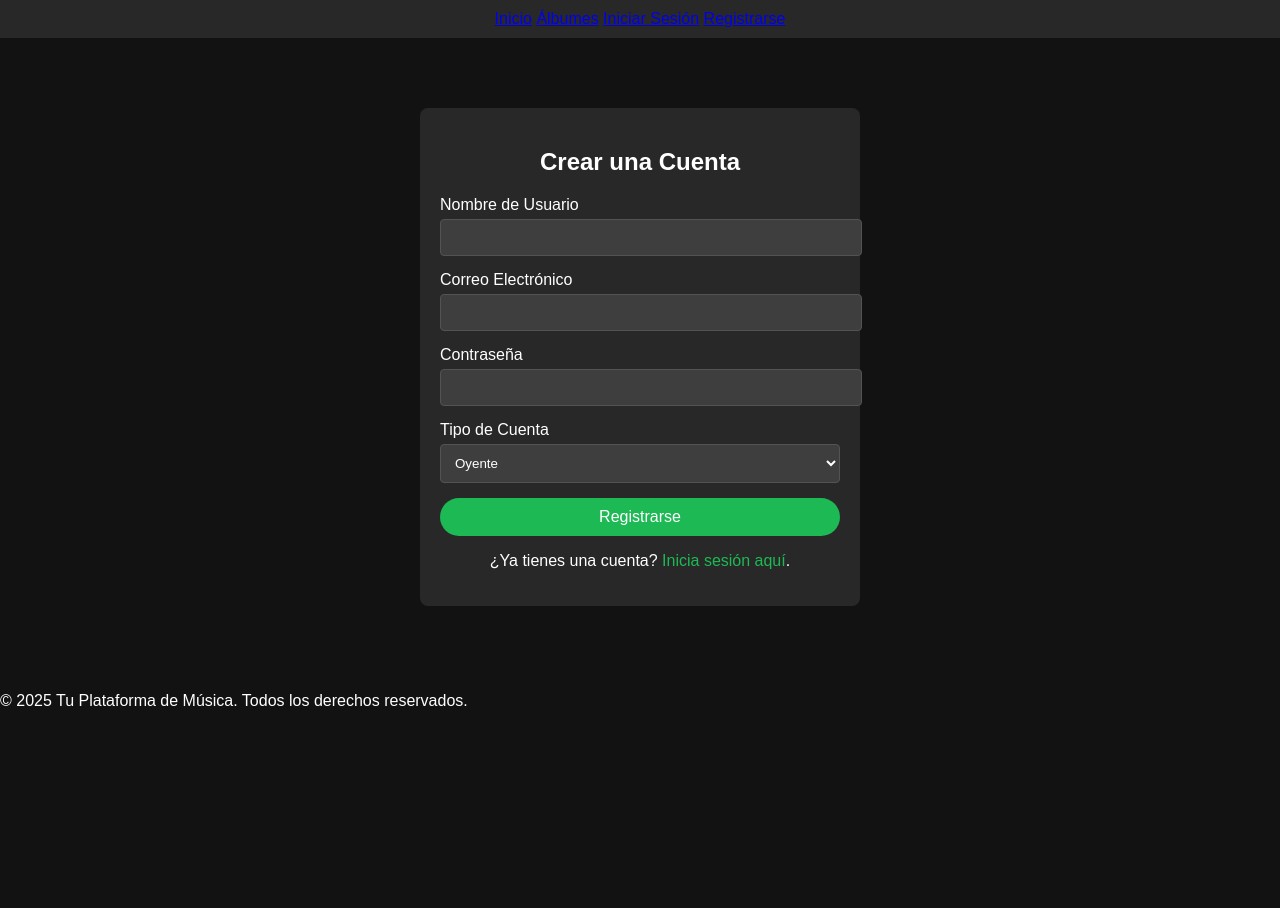
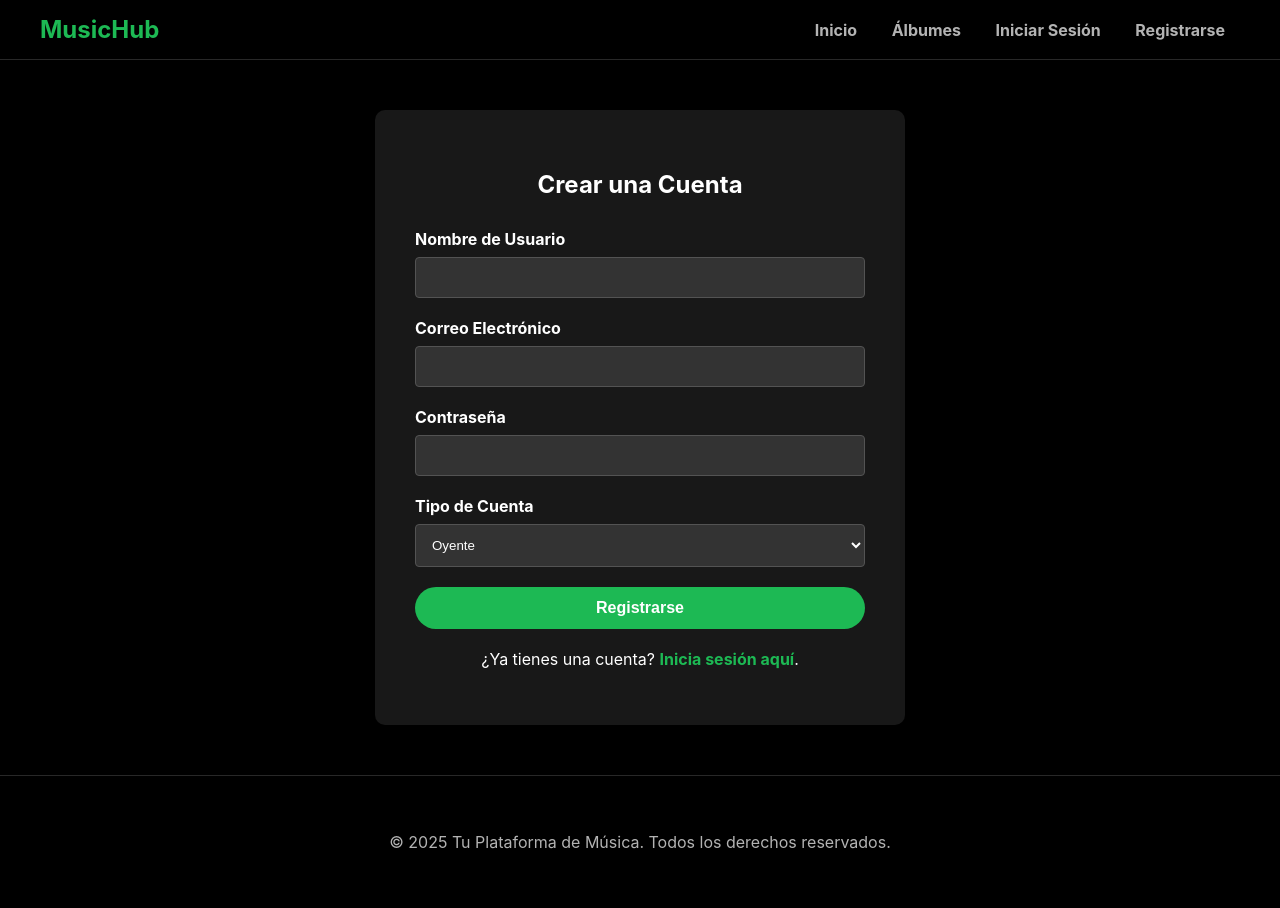
Before and after one commit to JuanManz21/MUSICA, a PHP site: page /register.php in a window 1280 px wide. Before the commit the page ends 706 px from the top, so only its background shows below. Run offline with PHP 8.4, Linux system fonts and the light colour scheme.

Commit message:
refactor: Redesign application with a modern, Spotify-like UI
Based on user feedback, this commit completely redesigns the visual appearance of the music streaming application.

Key changes include:
- A complete rewrite of `css/style.css` to introduce a modern, dark-themed aesthetic with a consistent design language across all pages.
- A redesigned, sticky navigation bar with a logo for better user experience.
- Improved styling for the homepage song carousels, album grids, forms, and the music player.
- Use of CSS variables for a maintainable color scheme.
- Added a `BASE_URL` constant in `header.php` to make asset and navigation links more robust.

```diff
--- a/css/style.css
+++ b/css/style.css
@@ -1,42 +1,89 @@
-/* Estilos Generales */
+/* --- Reset Básico y Variables de Color --- */
+:root {
+    --color-background: #000000;
+    --color-surface: #121212;
+    --color-primary: #1DB954;
+    --color-primary-hover: #1ED760;
+    --color-text-primary: #FFFFFF;
+    --color-text-secondary: #B3B3B3;
+    --color-card: #181818;
+    --color-card-hover: #282828;
+}
+
 body {
-    font-family: 'Arial', sans-serif;
-    background-color: #121212;
-    color: #ffffff;
+    font-family: -apple-system, BlinkMacSystemFont, "Segoe UI", Roboto, Helvetica, Arial, sans-serif;
+    background-color: var(--color-background);
+    color: var(--color-text-primary);
     margin: 0;
     padding: 0;
 }
 
-/* Contenedor principal para centrar contenido */
-.container {
-    max-width: 1200px;
-    margin: 0 auto;
-    padding: 20px;
+a {
+    color: var(--color-text-secondary);
+    text-decoration: none;
+    transition: color 0.2s;
 }
 
-/* Estilos del Header (si tienes uno) */
-header {
-    background-color: #282828;
-    padding: 10px 20px;
-    text-align: center;
+a:hover {
+    color: var(--color-text-primary);
 }
 
-/* Estilos de la Animación de Portadas en el Inicio */
+h1, h2, h3 {
+    color: var(--color-text-primary);
+}
+
+/* --- Barra de Navegación --- */
+header {
+    background-color: rgba(0, 0, 0, 0.85);
+    backdrop-filter: blur(10px);
+    padding: 15px 40px;
+    position: sticky;
+    top: 0;
+    z-index: 100;
+    display: flex;
+    justify-content: space-between;
+    align-items: center;
+    border-bottom: 1px solid #282828;
+}
+
+header .logo {
+    font-size: 1.5em;
+    font-weight: bold;
+    color: var(--color-primary);
+}
+
+header nav a {
+    margin: 0 15px;
+    font-weight: bold;
+    font-size: 1em;
+}
+
+/* --- Contenedor Principal --- */
+.container {
+    max-width: 1400px;
+    margin: 30px auto;
+    padding: 0 40px;
+}
+
+/* --- Página de Inicio: Carruseles --- */
+.home-container h2 {
+    font-size: 2em;
+    border-bottom: 2px solid var(--color-primary);
+    padding-bottom: 10px;
+    margin-bottom: 30px;
+}
+
 .scrolling-wrapper-container {
     overflow: hidden;
-    width: 100%;
     padding: 20px 0;
+    -webkit-mask-image: linear-gradient(to right, transparent, black 10%, black 90%, transparent);
+    mask-image: linear-gradient(to right, transparent, black 10%, black 90%, transparent);
 }
 
 .scrolling-wrapper {
     display: flex;
-    animation-duration: 40s;
-    animation-timing-function: linear;
-    animation-iteration-count: infinite;
-}
-
-.scrolling-wrapper.right-to-left {
-    animation-name: scroll-rtl;
+    width: max-content;
+    animation: scroll-rtl 40s linear infinite;
 }
 
 .scrolling-wrapper.left-to-right {
@@ -109,87 +158,89 @@ header {
 }
 
 .album-card:hover {
-    background-color: #282828;
+    background-color: var(--color-card-hover);
 }
 
 .album-card img {
     width: 100%;
     border-radius: 4px;
+    margin-bottom: 10px;
+}
+.album-card h3 {
+    margin: 5px 0;
+    font-size: 1em;
+}
+.album-card p {
+    margin: 0;
+    font-size: 0.9em;
+    color: var(--color-text-secondary);
 }
 
-/* Página de Reproducción */
+
+/* --- Formularios --- */
+.form-container {
+    max-width: 450px;
+    margin: 50px auto;
+    padding: 40px;
+    background-color: var(--color-card);
+    border-radius: 10px;
+}
+.form-container h2 { text-align: center; margin-bottom: 30px; }
+.form-group { margin-bottom: 20px; }
+.form-group label { display: block; margin-bottom: 8px; font-weight: bold; }
+.form-group input, .form-group select {
+    width: 100%;
+    padding: 12px;
+    border-radius: 4px;
+    border: 1px solid #535353;
+    background-color: #333;
+    color: var(--color-text-primary);
+    box-sizing: border-box; /* Importante para el padding */
+}
+.form-group button {
+    width: 100%;
+    padding: 12px;
+    border: none;
+    border-radius: 25px;
+    background-color: var(--color-primary);
+    color: #fff;
+    font-size: 16px;
+    font-weight: bold;
+    cursor: pointer;
+    transition: background-color 0.3s;
+}
+.form-group button:hover { background-color: var(--color-primary-hover); }
+.form-container p { text-align: center; }
+.form-container p a { color: var(--color-primary); font-weight: bold; }
+
+/* --- Página de Reproducción --- */
 .player-container {
     display: flex;
     flex-direction: column;
     align-items: center;
+    text-align: center;
     padding: 40px;
+    background-color: var(--color-surface);
+    border-radius: 12px;
 }
-
 .player-container img {
     width: 300px;
     height: 300px;
     border-radius: 12px;
     margin-bottom: 20px;
+    box-shadow: 0 10px 30px rgba(0,0,0,0.5);
 }
-
 .player-container audio {
     width: 100%;
     max-width: 500px;
+    margin-top: 20px;
 }
 
-/* Formularios de Login y Registro */
-.form-container {
-    max-width: 400px;
-    margin: 50px auto;
-    padding: 20px;
-    background-color: #282828;
-    border-radius: 8px;
+/* --- Footer --- */
+footer {
+    text-align: center;
+    padding: 40px 20px;
+    margin-top: 50px;
+    border-top: 1px solid #282828;
+    color: var(--color-text-secondary);
 }
-
-.form-container h2 {
-    text-align: center;
-    margin-bottom: 20px;
-}
-
-.form-group {
-    margin-bottom: 15px;
-}
-
-.form-group label {
-    display: block;
-    margin-bottom: 5px;
-}
-
-.form-group input,
-.form-group select {
-    width: 100%;
-    padding: 10px;
-    border-radius: 4px;
-    border: 1px solid #535353;
-    background-color: #3e3e3e;
-    color: #fff;
-}
-
-.form-group button {
-    width: 100%;
-    padding: 10px;
-    border: none;
-    border-radius: 25px;
-    background-color: #1db954;
-    color: #fff;
-    font-size: 16px;
-    cursor: pointer;
-    transition: background-color 0.3s;
-}
-
-.form-group button:hover {
-    background-color: #1ed760;
-}
-
-.form-container p {
-    text-align: center;
-}
-.form-container p a {
-    color: #1db954;
-    text-decoration: none;
-}
--- a/includes/header.php
+++ b/includes/header.php
@@ -1,6 +1,9 @@
 <?php
 session_start();
 require_once 'db.php';
+
+// Define a base URL for assets
+define('BASE_URL', '/'); // Adjust if your project is in a subfolder, e.g., /my-music-app/
 ?>
 <!DOCTYPE html>
 <html lang="es">
@@ -8,18 +11,19 @@ require_once 'db.php';
     <meta charset="UTF-8">
     <meta name="viewport" content="width=device-width, initial-scale=1.0">
     <title>Plataforma de Música</title>
-    <link rel="stylesheet" href="css/style.css">
+    <link rel="stylesheet" href="<?php echo BASE_URL; ?>css/style.css">
 </head>
 <body>
     <header>
+        <a href="<?php echo BASE_URL; ?>index.php" class="logo">MusicHub</a>
         <nav>
-            <a href="index.php">Inicio</a>
-            <a href="albums.php">Álbumes</a>
+            <a href="<?php echo BASE_URL; ?>index.php">Inicio</a>
+            <a href="<?php echo BASE_URL; ?>albums.php">Álbumes</a>
             <?php if (isset($_SESSION['user_id'])): ?>
-                <a href="logout.php">Cerrar Sesión</a>
+                <a href="<?php echo BASE_URL; ?>logout.php">Cerrar Sesión</a>
             <?php else: ?>
-                <a href="login.php">Iniciar Sesión</a>
-                <a href="register.php">Registrarse</a>
+                <a href="<?php echo BASE_URL; ?>login.php">Iniciar Sesión</a>
+                <a href="<?php echo BASE_URL; ?>register.php">Registrarse</a>
             <?php endif; ?>
         </nav>
     </header>
```
Also changed, not shown: other parts of css/style.css (+32 -30 lines).
